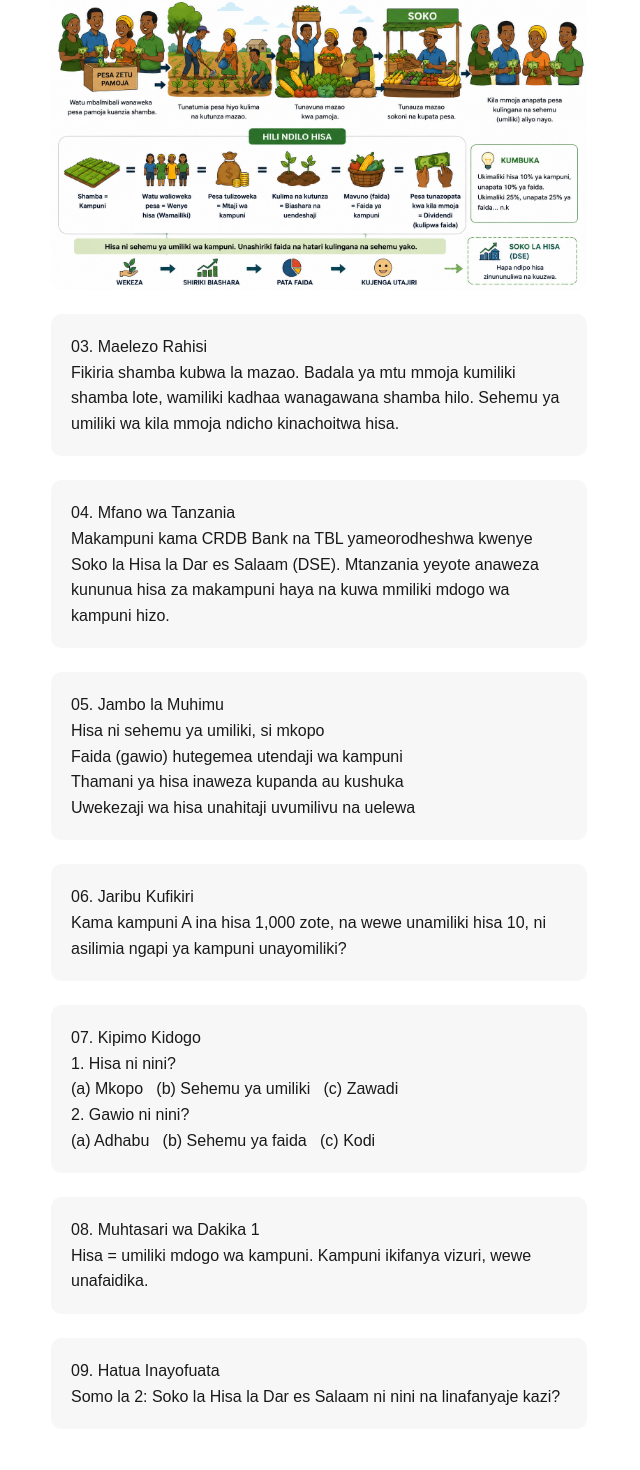
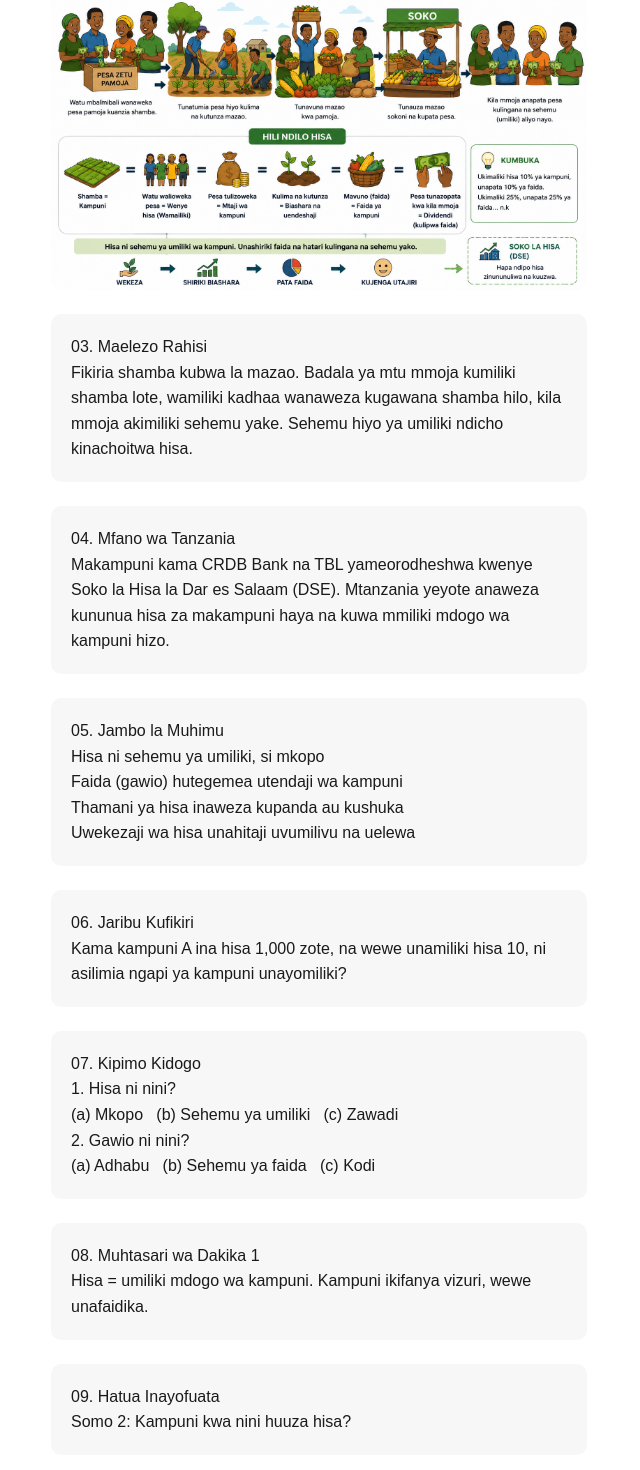
Before and after one commit to sadikiabubakari698-crypto/wekeza_nasi, a Next.js app in the folder wekeza-nasi-app/: page / in a window 1280 px wide. Shown: the part 432-1902 px from the top of the page, without its empty margins (321-961 px from the left). Built offline with nearby package versions, Linux system fonts and the light colour scheme.

Commit message:
Link Somo la 1 to Somo la 2

```diff
--- a/wekeza-nasi-app/app/page.js
+++ b/wekeza-nasi-app/app/page.js
@@ -21,8 +21,8 @@ export default function Home() {
         <h3>03. Maelezo Rahisi</h3>
         <p>
           Fikiria shamba kubwa la mazao. Badala ya mtu mmoja kumiliki shamba lote,
-          wamiliki kadhaa wanagawana shamba hilo. Sehemu ya umiliki wa kila mmoja
-          ndicho kinachoitwa hisa.
+          wamiliki kadhaa wanaweza kugawana shamba hilo, kila mmoja akimiliki
+          sehemu yake. Sehemu hiyo ya umiliki ndicho kinachoitwa hisa.
         </p>
       </div>
 
@@ -66,8 +66,10 @@ export default function Home() {
 
       <div style={box}>
         <h3>09. Hatua Inayofuata</h3>
-        <p>Somo la 2: Soko la Hisa la Dar es Salaam ni nini na linafanyaje kazi?</p>
+        <p>Somo 2: Kampuni kwa nini huuza hisa?</p>
       </div>
+
+      <p><a href="/somo2" style={{ fontSize: "1.1rem", fontWeight: "bold" }}>Endelea na Somo la 2 &rarr;</a></p>
     </main>
   );
 }
```
